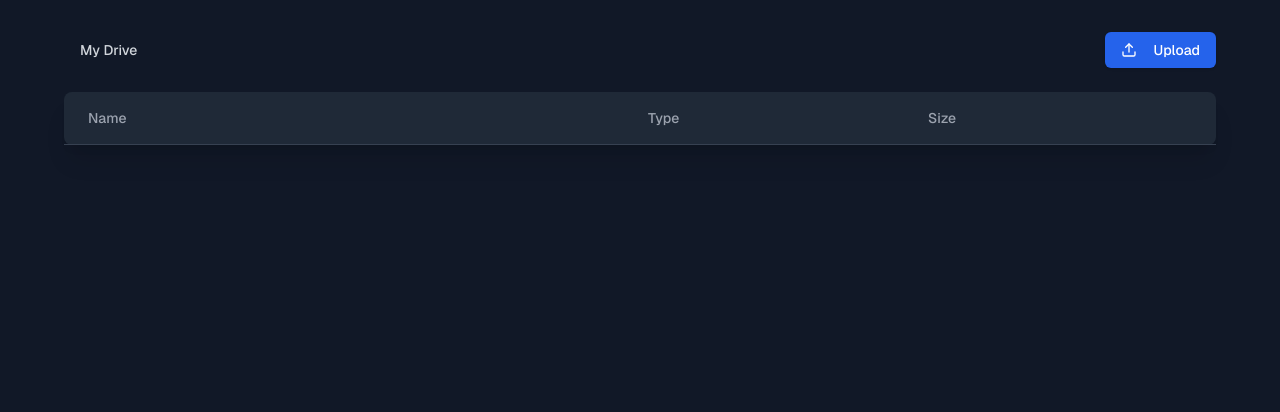
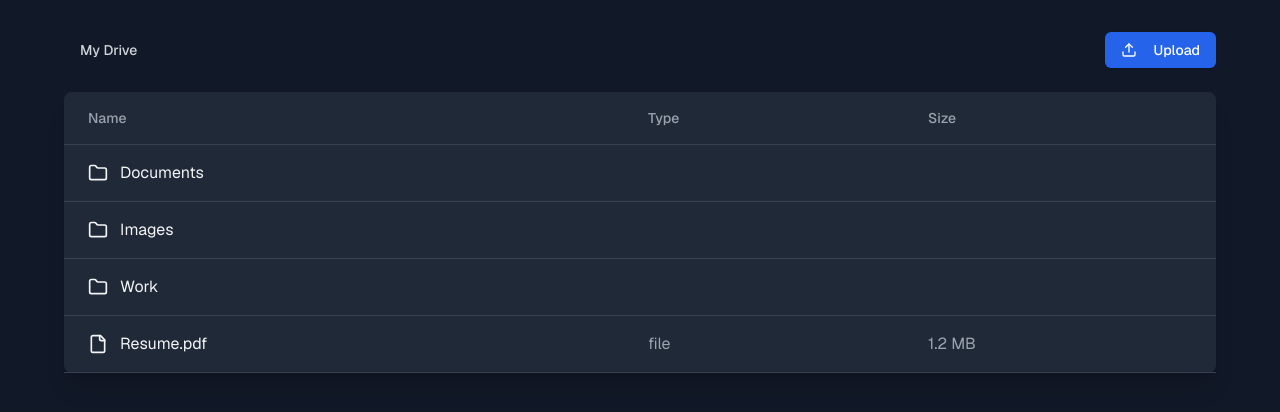
Before and after one commit to SudilHasitha/goolgle_drive_clone, a Next.js app: page / in a window 1280 px wide. Shown: the top 412 px of the page. Built offline with nearby package versions, Linux system fonts and the light colour scheme.

Commit message:
chore:basic mockdata rendering

```diff
--- /dev/null
+++ b/src/app/file-row.tsx
@@ -0,0 +1,60 @@
+
+import { Folder, File } from '../lib/mock-data';
+import { Folder as FolderIcon, FileIcon} from "lucide-react";
+
+export function FileRow(props: { file: File }) {
+    const { file } = props;
+    return(
+        <li
+         key={file.id}
+         className="hover:bg-gray-750 border-b border-gray-700 px-6 py-4"
+        >
+            <div className="grid grid-cols-12 items-center gap-4">
+                <div className="col-span-6 flex items-center">
+                    <a
+                     href={file.url}
+                     className="flex items-center text-gray-100 hover:text-blue-400"
+                     target='_blank'
+                    >
+                        <FileIcon className="mr-3" size={20} />
+                        {file.name}
+                    </a>
+                </div>
+                <div className="col-span-3 text-gray-400">
+                {"file"}
+                </div>
+                <div className="col-span-3 text-gray-400">
+                {file.size}
+                </div>
+            </div>
+        </li>
+    )
+}
+
+export function FolderRow(props: { folder: Folder, handleFolderClick: () => void }) {
+    const { folder, handleFolderClick } = props;
+    return (
+            <li
+             key={folder.id}
+             className="hover:bg-gray-750 border-b border-gray-700 px-6 py-4"
+            >
+                <div className="grid grid-cols-12 items-center gap-4">
+                    <div className="col-span-6 flex items-center">
+                        <button
+                         onClick={() => handleFolderClick()}
+                         className="flex items-center text-gray-100 hover:text-blue-400"
+                        >
+                        <FolderIcon className="mr-3" size={20} />
+                         {folder.name}
+                        </button>
+                    </div>
+                    <div className="col-span-3 text-gray-400">
+
+                    </div>
+                    <div className="col-span-3 text-gray-400">
+
+                    </div>
+                </div>
+            </li>
+    )
+}
--- a/src/app/page.tsx
+++ b/src/app/page.tsx
@@ -1,38 +1,43 @@
 "use client";
 
-import { useState } from "react";
-import { mockFiles } from "../lib/mock-data";
+import { useMemo, useState } from "react";
+import { mockFiles,mockFolders } from "../lib/mock-data";
 import { Folder, FileIcon, Upload, ChevronRight } from "lucide-react";
 import Link from "next/link";
 import { Button } from "~/components/ui/button";
+import { FileRow, FolderRow } from "./file-row";
 
 export default function GoogleDriveClone() {
-  const [currentFolder, setCurrentFolder] = useState<string | null>(null);
+  const [currentFolder, setCurrentFolder] = useState<string>("root");
 
   const getCurrentFiles = () => {
-    return mockFiles.filter((Folder) => Folder.parent === currentFolder);
+    return mockFiles.filter((file) => file.parent === currentFolder);
+  };
+
+  const getCurrentFolders = () => {
+    return mockFolders.filter((folder) => folder.parent === currentFolder);
   };
 
   const handleFolderClick = (folderId: string) => {
     setCurrentFolder(folderId);
   };
 
-  const getBreadcrumbs = () => {
+  const breadcrumbs = useMemo(() => {
     const breadcrumbs = [];
     let currentId = currentFolder;
 
-    while (currentId !== null) {
-      const folder = mockFiles.find((file) => file.id === currentId);
+    while (currentId !== "root") {
+      const folder = mockFolders.find((file) => file.id === currentId);
       if (folder) {
         breadcrumbs.unshift(folder);
-        currentId = folder.parent;
+        currentId = folder.parent ?? "root";
       } else {
         break;
       }
     }
 
     return breadcrumbs;
-  };
+  },[currentFolder]);
 
   const handleUpload = () => {
     alert("Upload functionality would be implemented here");
@@ -44,13 +49,13 @@ export default function GoogleDriveClone() {
         <div className="mb-6 flex items-center justify-between">
           <div className="flex items-center">
             <Button
-              onClick={() => setCurrentFolder(null)}
+              onClick={() => setCurrentFolder("root")}
               variant="ghost"
               className="mr-2 text-gray-300 hover:text-white"
             >
               My Drive
             </Button>
-            {getBreadcrumbs().map((folder, index) => (
+            {breadcrumbs.map((folder, index) => (
               <div key={folder.id} className="flex items-center">
                 <ChevronRight className="mx-2 text-gray-500" size={16} />
                 <Button
@@ -80,39 +85,11 @@ export default function GoogleDriveClone() {
             </div>
           </div>
           <ul>
+            {getCurrentFolders().map((folder) => (
+              <FolderRow key = {folder.id} folder={folder} handleFolderClick={() => handleFolderClick(folder.id)} />
+            ))}
             {getCurrentFiles().map((file) => (
-              <li
-                key={file.id}
-                className="hover:bg-gray-750 border-b border-gray-700 px-6 py-4"
-              >
-                <div className="grid grid-cols-12 items-center gap-4">
-                  <div className="col-span-6 flex items-center">
-                    {Folder.type === "folder" ? (
-                      <button
-                        onClick={() => handleFolderClick(file.id)}
-                        className="flex items-center text-gray-100 hover:text-blue-400"
-                      >
-                        <Folder className="mr-3" size={20} />
-                        {Folder.name}
-                      </button>
-                    ) : (
-                      <Link
-                        href={file.url ?? "#"}
-                        className="flex items-center text-gray-100 hover:text-blue-400"
-                      >
-                        <FileIcon className="mr-3" size={20} />
-                        {Folder.name}
-                      </Link>
-                    )}
-                  </div>
-                  <div className="col-span-3 text-gray-400">
-                    {Folder.type === "folder" ? "Folder" : "File"}
-                  </div>
-                  <div className="col-span-3 text-gray-400">
-                    {Folder.type === "folder" ? "--" : "2 MB"}
-                  </div>
-                </div>
-              </li>
+              <FileRow key = {file.id} file={file} />
             ))}
           </ul>
         </div>
```
